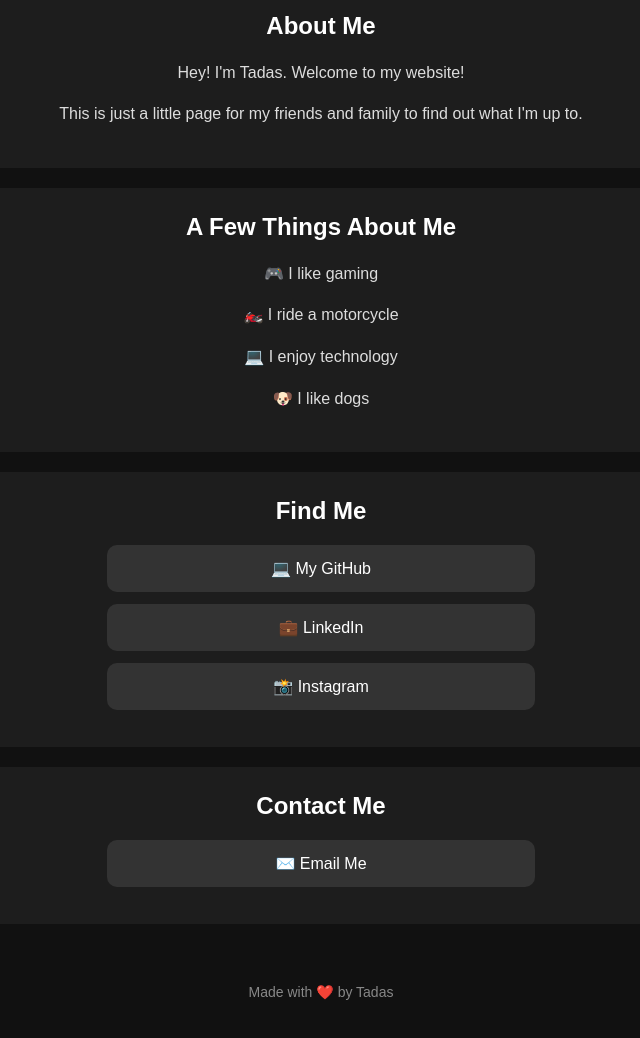
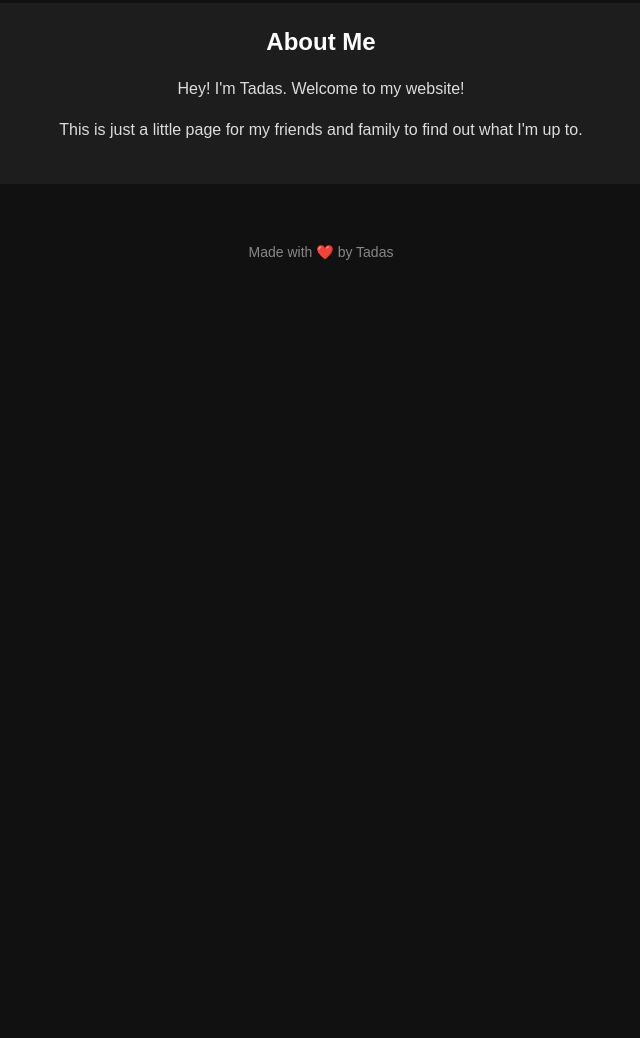
Before and after one commit to Tawood002/Tadas-Info, a plain HTML site: page index.html in a window 1280 px wide. Shown: the part 804-1842 px from the top of the page, without its empty margins (319-959 px from the left). After the commit the page ends 1104 px from the top, so only its background shows below. Drawn offline with Linux system fonts and the light colour scheme.

Commit message:
Clean up personal info and links in index.html
Removed personal information and links from the profile section.

```diff
--- a/index.html
+++ b/index.html
@@ -229,7 +229,9 @@
 ⠀⠀⠀⠀⠀⠀⠀⠀⠀⠀⠋⠀⠀⣰⣿⣿⣾⣿⠿⢿⣷⣀⢀⣿⡇⠁⠀⠀⠀⠀⠀
 ⠀⠀⠀⠀⠀⠀⠀⠀⠀⠀⠀⠀⠀⠋⠉⠁⠀⠀⠀⠀⠙⢿⣿⣿⠇⠀⠀⠀⠀⠀⠀
 ⠀⠀⠀⠀⠀⠀⠀⠀⠀⠀⠀⠀⠀⠀⠀⠀⠀⠀⠀⠀⠀⠀⠙⢿⠀⠀⠀⠀⠀⠀⠀
-⠀⠀⠀⠀⠀⠀⠀⠀⠀⠀⠀⠀⠀⠀⠀⠀⠀⠀⠀⠀⠀⠀⠀⠈⠀⠀⠀⠀⠀⠀⠀⠀⠀⠀⠀⠀⠀⠀⠀⠀⣼⠻⣆⠀⠀⠀⠀⠀⠀⠀⠀⠀⠀⠀
+⠀⠀⠀⠀⠀⠀⠀⠀⠀⠀⠀⠀⠀⠀⠀⠀⠀⠀⠀⠀⠀⠀⠀⠈⠀⠀⠀⠀⠀⠀⠀⠀⠀⠀
+
+    ⠀⠀⠀⠀⠀⠀⣼⠻⣆⠀⠀⠀⠀⠀⠀⠀⠀⠀⠀⠀
 ⠀⠀⡶⢤⡀⠀⠀⠀⢀⡇⡄⠈⢳⡄⠀⠀⠀⠀⠀⠀⠀⠀⠀
 ⠀⢠⡇⡄⢙⢦⣀⣀⣼⠁⠂⠀⠀⠙⢦⠀⠀⠀⠀⠀⠀⠀⠀
 ⠀⠘⡇⡇⠀⠁⡍⠁⠀⠀⠈⠁⠂⠀⢈⠳⡄⠀⠀⠀⠀⠀⠀
@@ -269,76 +271,6 @@
 
 
     <!-- ==========================================
-         SOME RANDOM INFO
-         ========================================== -->
-
-    <div class="section">
-
-        <h2>A Few Things About Me</h2>
-
-        <!-- EDIT THESE -->
-        <p>🎮 I like gaming</p>
-        <p>🏍️ I ride a motorcycle</p>
-        <p>💻 I enjoy technology</p>
-        <p>🐶 I like dogs</p>
-
-    </div>
-
-
-    <!-- ==========================================
-         MY LINKS
-         ========================================== -->
-
-    <div class="section">
-
-        <h2>Find Me</h2>
-
-        <!--
-        EDIT THE URL inside href=""
-        AND EDIT THE TEXT between > <
-        -->
-
-        <a class="button"
-           href="https://github.com/Tawood002"
-           target="_blank">
-            💻 My GitHub
-        </a>
-
-        <!-- ADD YOUR LINKEDIN -->
-        <a class="button"
-           href="#"
-           target="_blank">
-            💼 LinkedIn
-        </a>
-
-        <!-- ADD YOUR INSTAGRAM -->
-        <a class="button"
-           href="#"
-           target="_blank">
-            📸 Instagram
-        </a>
-
-    </div>
-
-
-    <!-- ==========================================
-         CONTACT
-         ========================================== -->
-
-    <div class="section">
-
-        <h2>Contact Me</h2>
-
-        <!-- EDIT THIS EMAIL -->
-        <a class="button"
-           href="mailto:YOUR-EMAIL@example.com">
-            ✉️ Email Me
-        </a>
-
-    </div>
-
-
-    <!-- ==========================================
          FOOTER
          ========================================== -->
 
```
